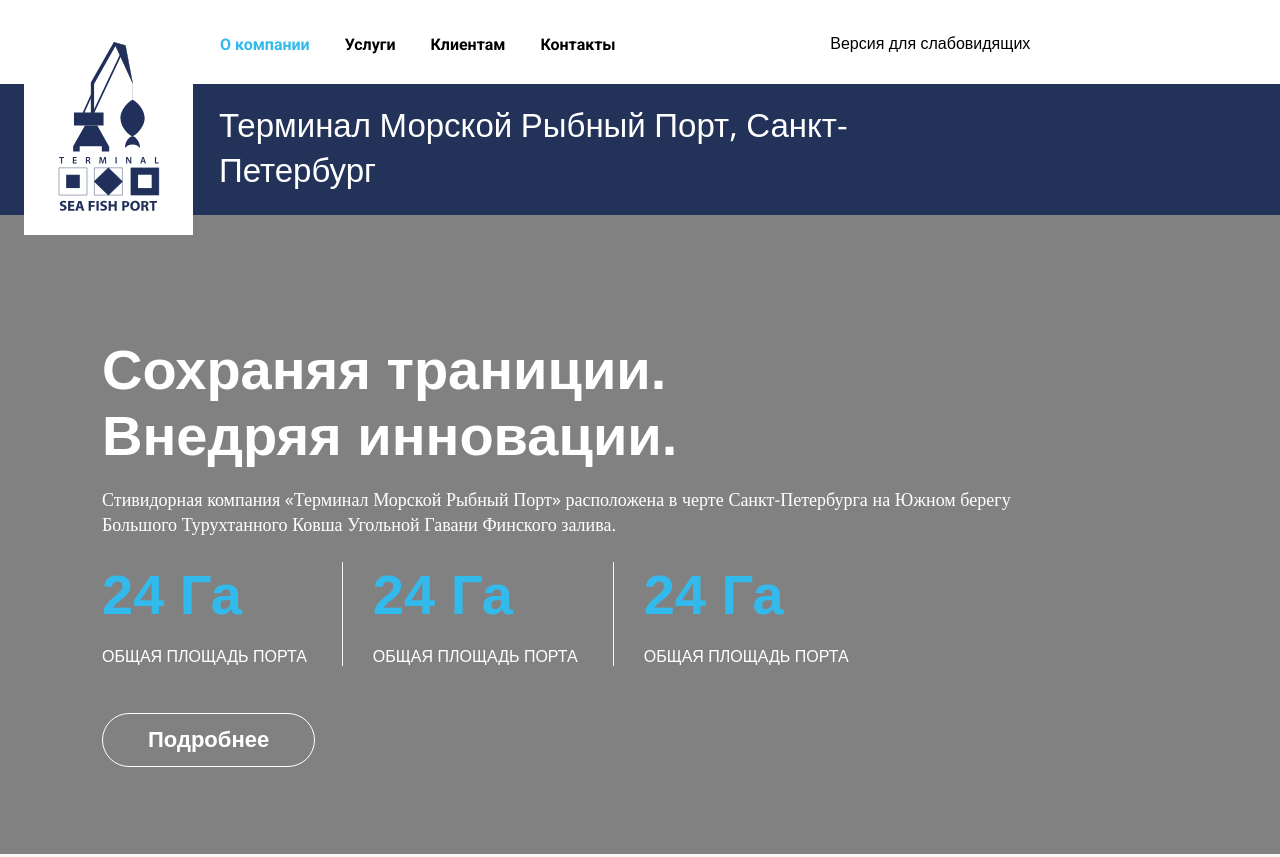
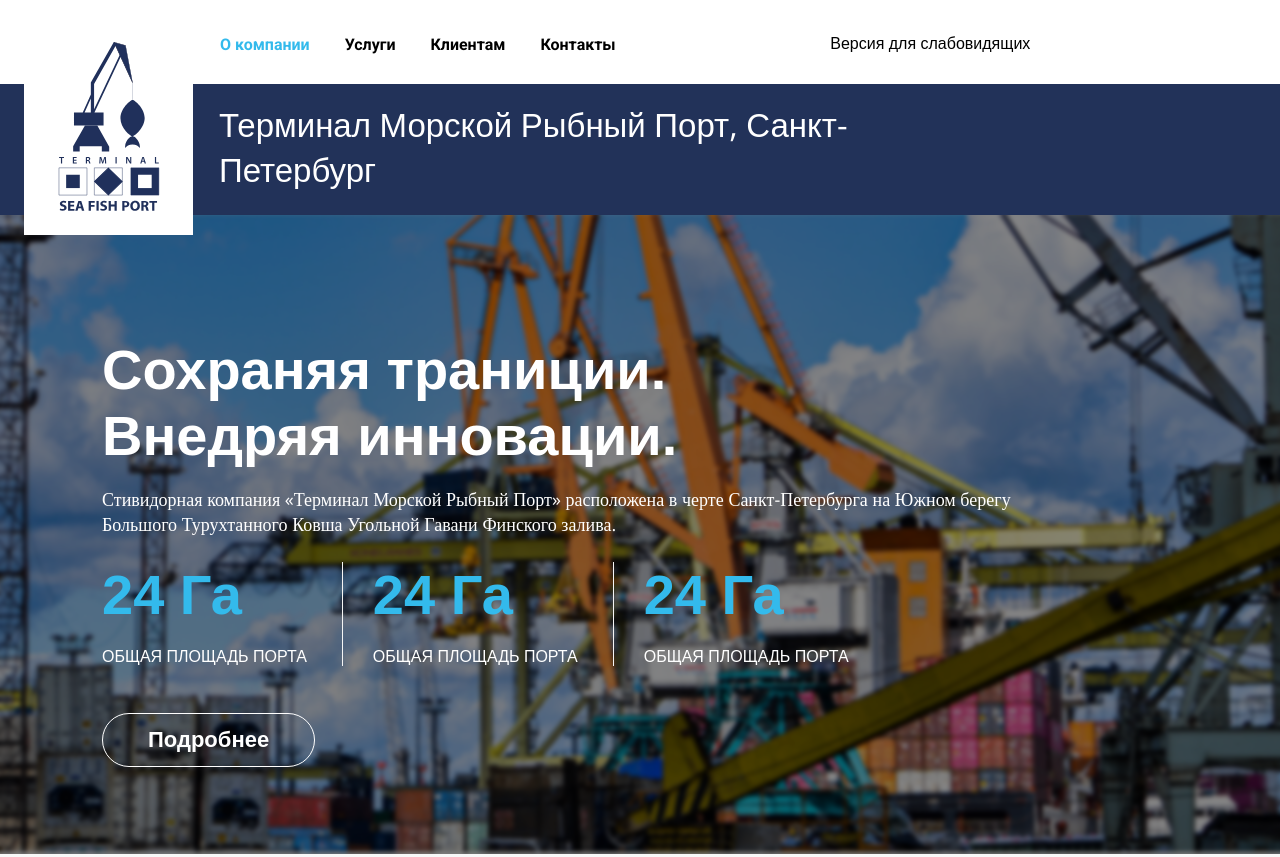
Before and after one commit to kiselevich-stas/port, a plain HTML site: page index.html in a window 1280 px wide. Shown: the top 857 px of the page. Drawn offline with nearby package versions, Linux system fonts and the light colour scheme.

Commit message:
fix: path img

```diff
--- a/css/main.css
+++ b/css/main.css
@@ -468,7 +468,7 @@ a {
 }
 
 .slider {
-  background: url(./img/bg.png) no-repeat center;
+  background: url(../img/bg.png) no-repeat center;
   z-index: 99;
   background-position: center -7px;
   height: 639px;
```
